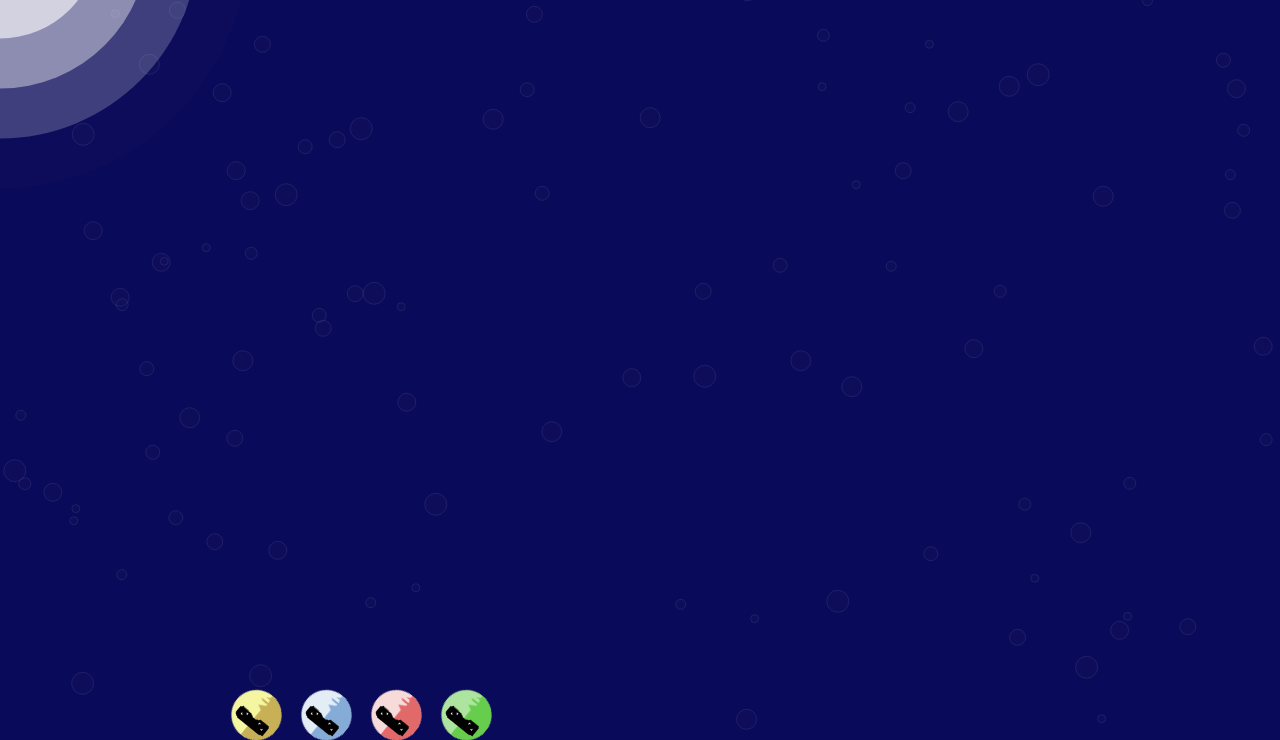
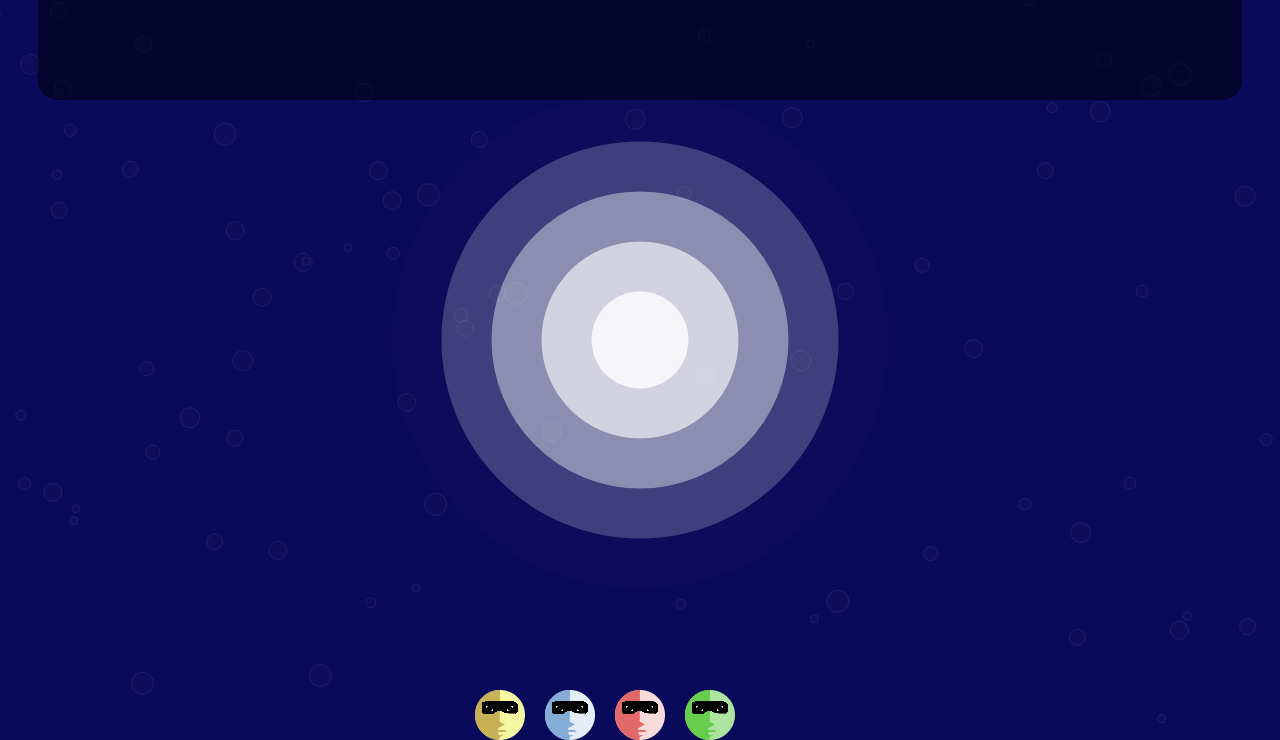
Before and after one commit to cavalcadeur/ma_noyade, a plain HTML site: page index.html in a window 1280 px wide. Shown: the part 60-800 px from the top of the page. Drawn offline with Linux system fonts and the light colour scheme.

Commit message:
jauge d'air

```diff
--- a/alert.js
+++ b/alert.js
@@ -1,12 +1,15 @@
 var firstTime = true;
 
-window.alert = function(msg) {
+window.alert = function(msg,n) {
+	alerting = 1;
     var elem = document.getElementById("alert");
     elem.textContent = msg;
     elem.className = 'show';
-    if (firstTime) {
-        elem.addEventListener('click', function() {
-            elem.className = '';
-        });
-    }
 };
+
+window.disalert = function(n) {
+	alerting = 0;
+	reInit();
+    var elem = document.getElementById("alert");
+    elem.className = ' ';
+};
--- a/start.js
+++ b/start.js
@@ -10,11 +10,12 @@ imgPersos.forEach(
     }
 );
 var controls = [87,32,38,96];
-var courants = [1,-2,0,-1];
+var courants = [0,0,0,0];
 var bulles = [];
 var t2 = 0;
 var deaths = 0;
 var point = [0,0,0];
+var alerting = 0;
 
 // programme
 
@@ -46,16 +47,23 @@ function monopole(){
     else return 666;
 }
 
+function reInit(){
+    point = [W/2,H/2,0];
+    persos = [];
+    for (var i = 0;i < 4;i ++){
+        persos.push({"x":W/2+(i-2)*70,"y":H-25,"vx":0,"vy":0,"air":60,"j":0,"r":0,"dead":0,"fade":1});
+    }
+    var courants = [0,0,0,0];
+}
+
 function start(){
     canvas = document.querySelector("#canvas");
     ctx = canvas.getContext("2d");
     W = canvas.width;
     H = canvas.height;
     resize();
-    for (var i = 0;i < 4;i ++){
-        persos.push({"x":W/2+(i-2)*70,"y":H/2,"vx":0,"vy":0,"air":60,"j":0,"r":1,"dead":0,"fade":1});
-    }
-    for (var i = 0;i < 100;i ++){
+    reInit();
+    for (var i = 0;i < 80;i ++){
         bulles.push({"x":rnd(W),"y":rnd(H),"vx":0,"s":rnd(8)+4,"d":rndSpecial(),"n":0,"vy":0});
     }
     //    Widget = require("wdg");
@@ -70,11 +78,13 @@ function start(){
     document.addEventListener(
         "keyup",
         function (event){
+            if (alerting == 1) disalert();
             event.preventDefault();
             event.stopPropagation();
             keys[event.keyCode] = 0;
         }
     );
+    alert("Coincés au fond de l'océan, vous allez vous noyer. Sauf si vous parvenez à survivre en récupérant les points d'air blanc. Celui qui survivra le plus longtemps aura la victoire.");
     animation();
 }
 
@@ -87,6 +97,7 @@ function animation(){
 }
 
 function paint(t){
+    if (alerting == 0){
         persos.forEach(
             function(e,i){
                 if (e.dead == 0){
@@ -125,7 +136,7 @@ function paint(t){
                     );
                     if (Math.hypot(e.x-point[0],e.y-point[1]) < 75){
                         e.air += 10;
-                    point[0] = rnd(W);
+                        point[0] = rnd(W/2) + W/4;
                         point[1] = rnd(H);
                     }
                 }
@@ -135,6 +146,7 @@ function paint(t){
                 }
             }
         );
+    }
     if (rnd(50) < 7) {
         var h = rnd(4);
         var hh = rnd(3)-1;
@@ -164,6 +176,18 @@ function draw() {
             ctx.rotate(e.r);
             ctx.drawImage(imgPersos[i],-25,-25);
             ctx.restore();
+            if (e.air > 60) var cercle = Math.PI/2*3;
+            else var cercle = ((60-e.air)/60*Math.PI*2)-Math.PI/2;
+            ctx.strokeStyle = "rgb(200,200,250)";
+            ctx.lineWidth = 6;
+            ctx.beginPath();
+            ctx.arc(e.x + 25,e.y-25,3,-Math.PI/2,cercle,true);
+            ctx.stroke();
+            ctx.strokeStyle = "rgb(0,0,0)";
+            ctx.lineWidth = 1;
+            ctx.beginPath();
+            ctx.arc(e.x + 25,e.y-25,6,-Math.PI,Math.PI,true);
+            ctx.stroke();
         }
     );
     ctx.globalAlpha = 1;
--- a/style.css
+++ b/style.css
@@ -4,26 +4,30 @@ body {
 
 #alert {
     position: absolute;
-    left: 0;
+    left: 3%;
     top: 0;
-    right: 0;
+    right: 3%;
     bottom: 80%;
-    width: 100%;
     text-align: center;
     transform: translateY(-100%);
     transition: .5s transform;
-    background-color: white;
-	opacity:0.85;
-    font-weight: bold;
+    background-color: rgb(0,0,0);
+	opacity:0.5;
+	color: rgb(255,255,255);
+    font-weight: normal;
     font-size: 150%;
-    padding: 50px;
-    cursor: pointer;
+	font-style: oblique;
+    padding: 5px;
+	border-bottom-left-radius: 20px;
+	border-bottom-right-radius: 20px;
+	border-top-left-radius: 20px;
+	border-top-right-radius: 20px;
     z-index: 2;
 }
 
 #alert.show {
     transform: translateY(0);
-    transition: .5s transform;
+    transition: 0.5s transform;
 }
 
 canvas {
```
Lines whose indentation alone changed are shown as unchanged.
